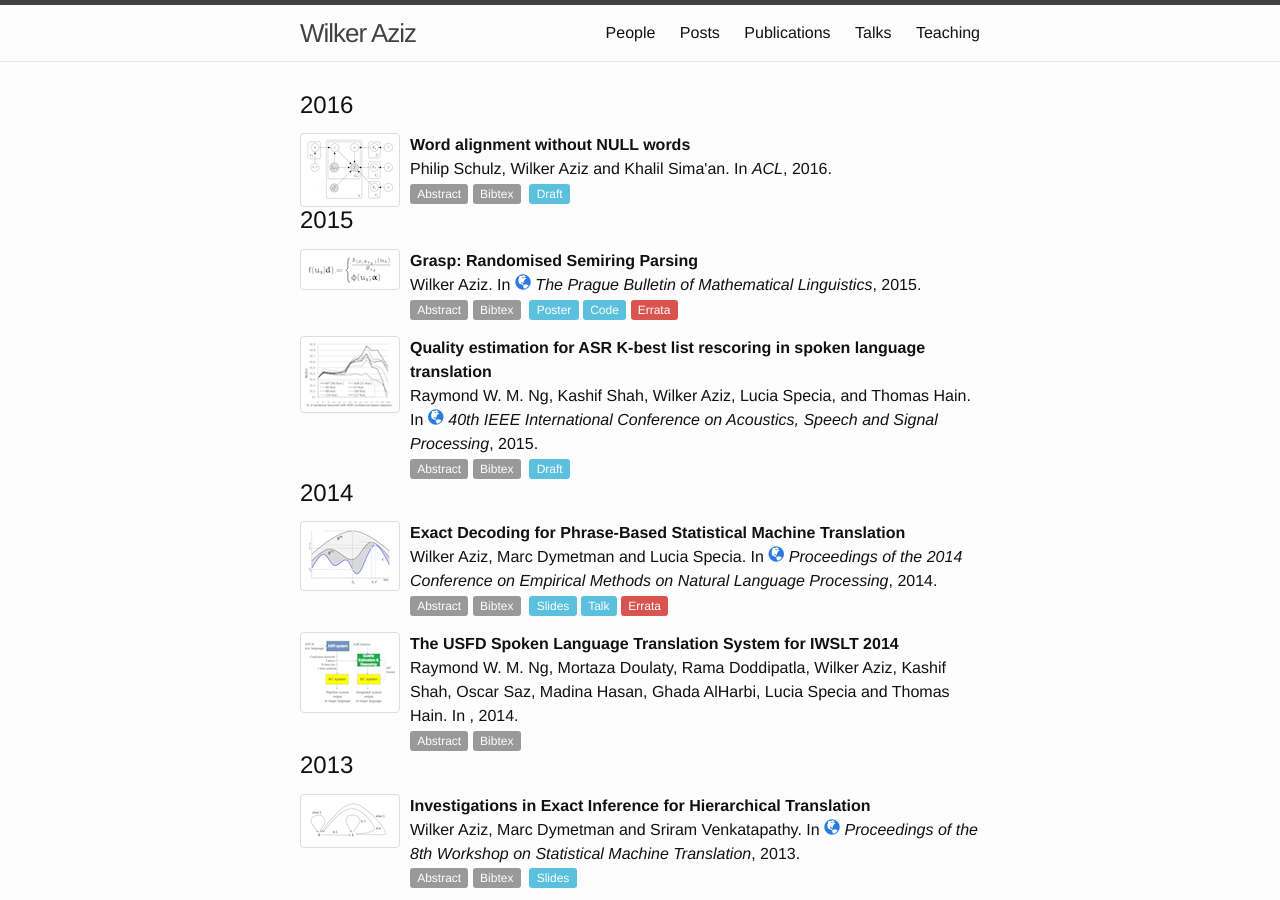
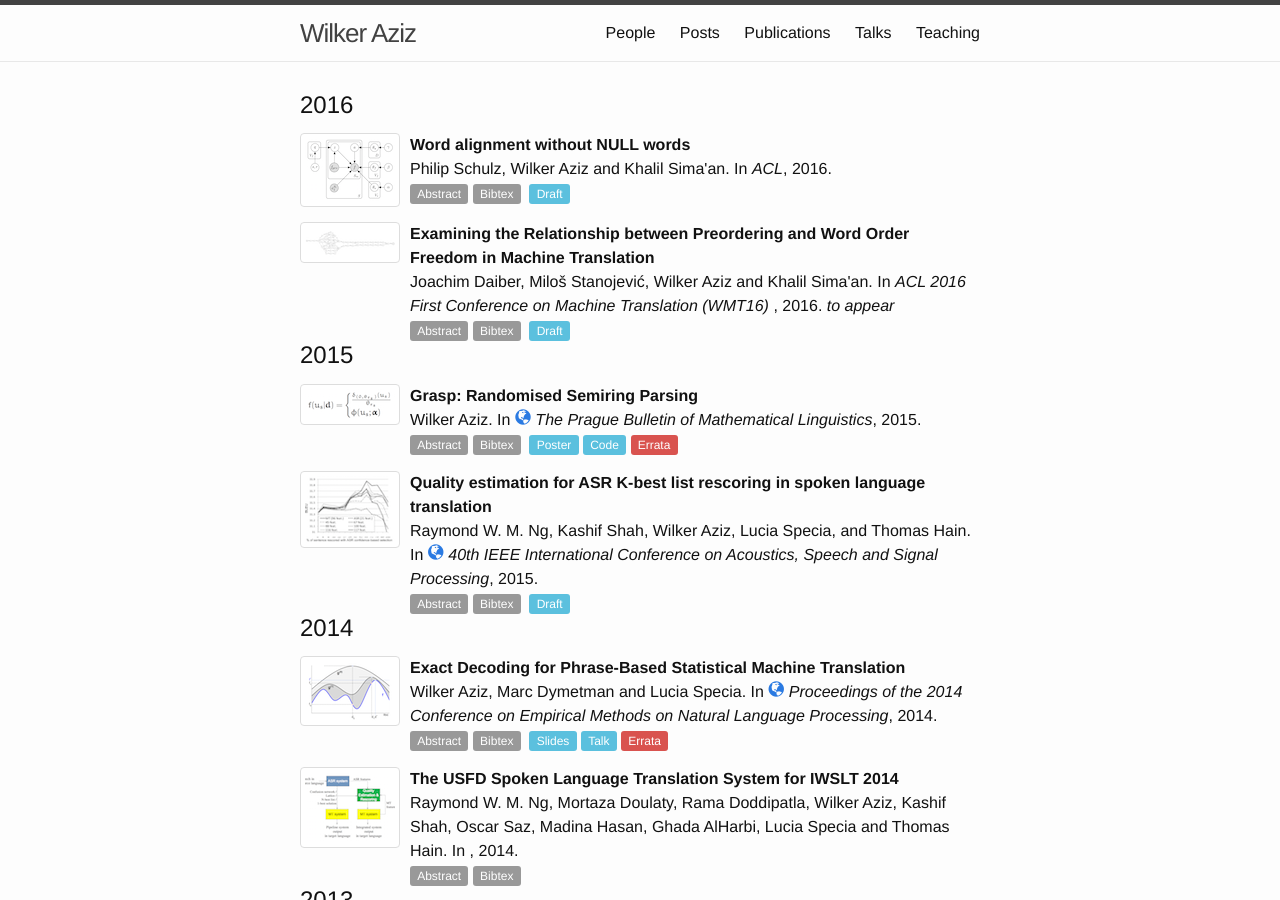
Before and after one commit to wilkeraziz/oldsite, a Jekyll site: the page built from publications.markdown, in a window 1280 px wide and 900 px high. Built offline with Jekyll 4.4.1, drawn with Linux system fonts in a browser that asks for light colours.

Commit message:
WMT paper

```diff
--- a/_data/papers/2016.yml
+++ b/_data/papers/2016.yml
@@ -15,3 +15,21 @@
   abstract: >
   bibtex: >
   draft: /papers/acl2016.pdf
+-
+  layout: paper
+  paper-type: inproceedings
+  selected: y
+  year: 2016
+  img: wmt2016
+  title: "Examining the Relationship between Preordering and Word Order Freedom in Machine Translation"
+  authors: "Joachim Daiber, Miloš Stanojević, Wilker Aziz and Khalil Sima'an"
+  booktitle: "ACL 2016 First Conference on Machine Translation (WMT16) "
+  doc-url:
+  booktitle-url:
+  code:
+  poster:
+  venue: conference
+  abstract: >
+  bibtex: >
+  note: to appear
+  draft: /papers/wmt2016.pdf
```
Also changed, not shown: img/paper/wmt2016.png (added).
